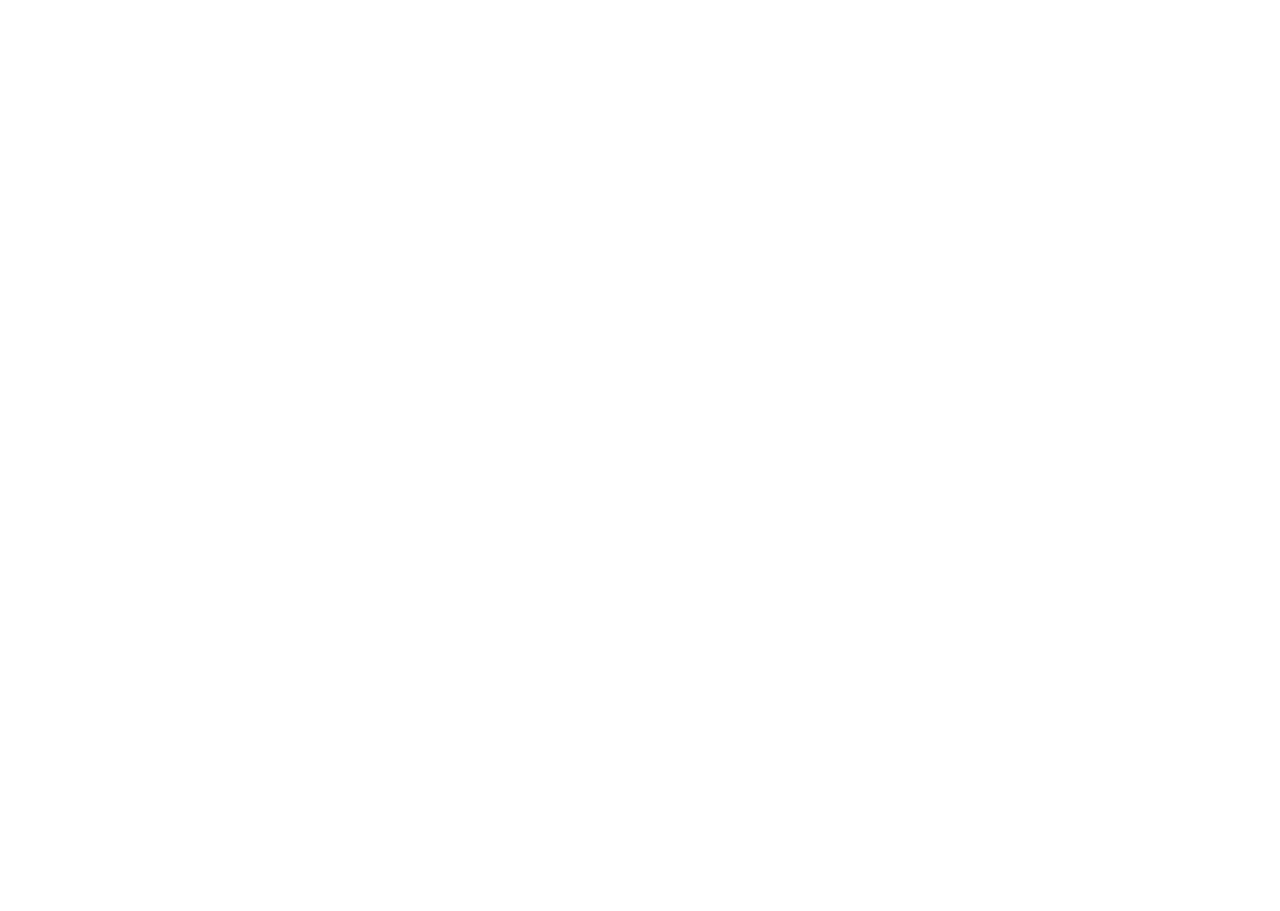
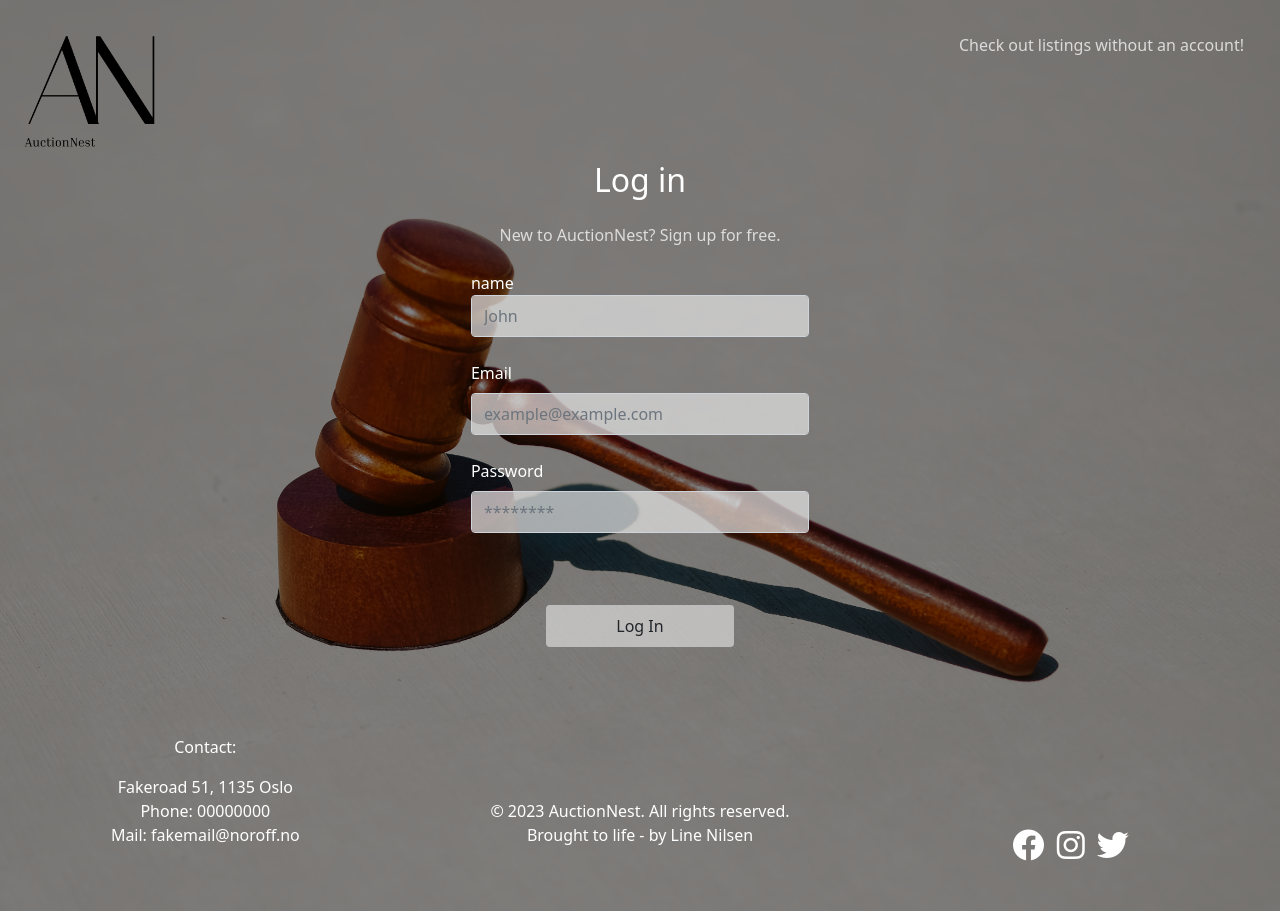
Before and after one commit to LineNil/Semester-project-2, a website: page index.html in a window 1280 px wide. Before the commit the page ends 800 px from the top, so only its background shows below. Drawn offline with nearby package versions, Linux system fonts and the light colour scheme; a web font is replaced by a local one.

Commit message:
login update

```diff
--- a/index.html
+++ b/index.html
@@ -6,7 +6,136 @@
       rel="stylesheet"
       href="node_modules/bootstrap/dist/css/bootstrap.min.css"
     />
-    <title>Document</title>
+    <link href="dist/css/universal.css" rel="stylesheet" />
+    <link href="dist/css/login.css" rel="stylesheet" />
+    <link
+      rel="stylesheet"
+      href="https://cdnjs.cloudflare.com/ajax/libs/font-awesome/6.0.0-beta3/css/all.min.css"
+    />
+    <link rel="preconnect" href="https://fonts.googleapis.com">
+<link rel="preconnect" href="https://fonts.gstatic.com" crossorigin>
+<link href="https://fonts.googleapis.com/css2?family=Inria+Sans&family=Inria+Serif&display=swap" rel="stylesheet">
+    <title>Auction Nest</title>
   </head>
-  <body></body>
+  <body>
+    <div class="opening-container">
+      <div class="opening-img"></div>
+      <div class="new-image"></div>
+    </div>
+
+    <div id="loginPage" class="background-img login-page">
+      <nav class="navbar navbar-light">
+        <a href="/index.html" class="text-decoration-none logo-trigger"
+        ><img
+          src="images/logo.png"
+          alt="Auction Nest logo"
+          class="img-fluid w-50 h-50 ms-4 logo"
+      /></a>
+
+        <a href="/listings.html" class="no-account text-decoration-none"
+          >Check out listings without an account!</a
+        >
+      </nav>
+      <div class="container">
+        <div class="row">
+          <div class="col-md-5 mx-auto text-center bg">
+            <h2 class="text-white card-title login text-center mb-4">Log in</h2>
+            <a
+              class="hover login-signup-text text-decoration-none"
+              href="/signup.html"
+            >
+              New to AuctionNest? Sign up for free.</a
+            >
+
+            <form action="/profile/index.html" id="loginForm">
+              <div class="mb-4 col-md-9 mx-auto text-start">
+                <label for="name" class="text-white mt-4">name</label>
+                <input
+                  type="name"
+                  class="form-control pt-2 pb-2 custom-input"
+                  id="name"
+                  name="name"
+                  required
+                  placeholder="John"
+                />
+              </div>
+              <div class="mb-4 col-md-9 mx-auto text-start">
+                <label for="email" class="text-white form-label">Email</label>
+                <input
+                  type="email"
+                  class="form-control pt-2 pb-2 custom-input"
+                  id="emailLogIn"
+                  name="email"
+                  required
+                  placeholder="example@example.com"
+                />
+                <div class="invalid-feedback">Please enter a valid email.</div>
+              </div>
+              <div class="mb-4 col-md-9 mx-auto text-start">
+                <label for="password" class="text-white form-label"
+                  >Password</label
+                >
+                <input
+                  type="password"
+                  class="form-control pt-2 pb-2 custom-input"
+                  id="passwordLoggIn"
+                  name="password"
+                  minlength="8"
+                  required
+                  placeholder="********"
+                />
+                <div class="invalid-feedback">
+                  Password must be at least 8 characters long.
+                </div>
+              </div>
+              <div
+                class="error-message"
+                id="error-message"
+              ></div>
+              <div class="d-grid mx-auto col-md-5">
+                <button
+                  type="submit"
+                  class="btn btn-login ps-0 pe-0 pt-2 pb-2 mt-5 mb-5"
+                >
+                  Log In
+                </button>
+              </div>
+            </form>
+          </div>
+        </div>
+      </div>
+      <footer class="text-white text-center py-4">
+        <div class="container footer-row"></div>
+        <div class="row align-items-end text-center">
+          <div class="col-md-4 mb-4 footer-col">
+            <p>Contact:</p>
+            <address>
+              Fakeroad 51, 1135 Oslo<br />
+              Phone: 00000000<br />
+              Mail: fakemail@noroff.no
+            </address>
+          </div>
+          <div class="col-md-4 mb-4 footer-col">
+            <p>
+              &copy; 2023 AuctionNest. All rights reserved.<br />
+              Brought to life - by Line Nilsen
+            </p>
+          </div>
+          <div class="col-md-4 mb-4 footer-col">
+            <i
+              class="fa-brands fa-facebook fa-2x me-2"
+            ></i>
+            <i
+              class="fa-brands fa-instagram fa-2x me-2"
+            ></i>
+            <i class="fa-brands fa-twitter fa-2x me-2"></i>
+          </div>
+        </div>
+        </div>
+      </footer>
+    </div>
+    <script src="js/front-page.js"></script>
+    </body>
+
+
 </html>
```
